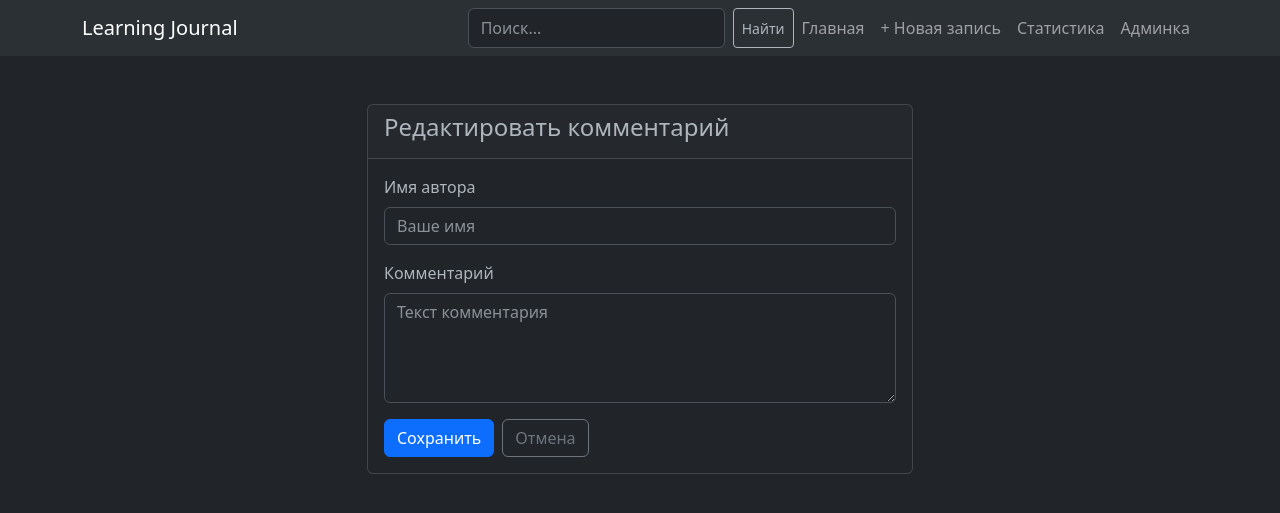
After one commit to Viking-san/learning-journal, a Django app: template journal/templates/journal/comment_form.html in a window 1280 px wide. The commit adds this page. Shown: the top 513 px of the page. Run offline with Django 5.2, Linux system fonts and the light colour scheme; the template is opened without the code that fills it: values that come from a table or form of the project are taken from there, others are empty; some libraries are stand-ins or nearby versions.

Commit message:
Add edit and delete buttons for comments in entry detail view

```diff
--- /dev/null
+++ b/journal/templates/journal/comment_form.html
@@ -0,0 +1,38 @@
+{% extends 'journal/base.html' %}
+
+{% block title %}Редактировать комментарий - Learning Journal{% endblock %}
+
+{% block content %}
+<div class="row justify-content-center">
+    <div class="col-lg-6">
+        <div class="card">
+            <div class="card-header">
+                <h4>Редактировать комментарий</h4>
+            </div>
+            <div class="card-body">
+                <form method="post" novalidate>
+                    {% csrf_token %}
+                    <div class="mb-3">
+                        <label class="form-label">Имя автора</label>
+                        {{ form.author_name }}
+                        {% if form.author_name.errors %}
+                            <div class="text-danger">{{ form.author_name.errors }}</div>
+                        {% endif %}
+                    </div>
+                    <div class="mb-3">
+                        <label class="form-label">Комментарий</label>
+                        {{ form.content }}
+                        {% if form.content.errors %}
+                            <div class="text-danger">{{ form.content.errors }}</div>
+                        {% endif %}
+                    </div>
+                    <div class="d-flex gap-2">
+                        <button type="submit" class="btn btn-primary">Сохранить</button>
+                        <a href="{% url 'journal:entry_detail' form.instance.entry.pk %}" class="btn btn-outline-secondary">Отмена</a>
+                    </div>
+                </form>
+            </div>
+        </div>
+    </div>
+</div>
+{% endblock %}
--- a/journal/templates/journal/entry_detail.html
+++ b/journal/templates/journal/entry_detail.html
@@ -60,6 +60,10 @@
                                     {{ comment.created_at|date:"d F Y, H:i" }}
                                 </small>
                                 <p class="mt-2 mb-0">{{ comment.content|markdown }}</p>
+                                <div class="d-flex gap-2 mt-2">
+                                    <a href="{% url 'journal:comment_update' comment.pk %}" class="btn btn-outline-primary btn-sm">Редактировать</a>
+                                    <a href="{% url 'journal:comment_delete' comment.pk %}" class="btn btn-outline-danger btn-sm">Удалить</a>
+                                </div>
                             </div>
                         </div>
                     {% endfor %}
```
Also changed, not shown: journal/templates/journal/comment_confirm_delete.html (added, +27 -0 lines).
